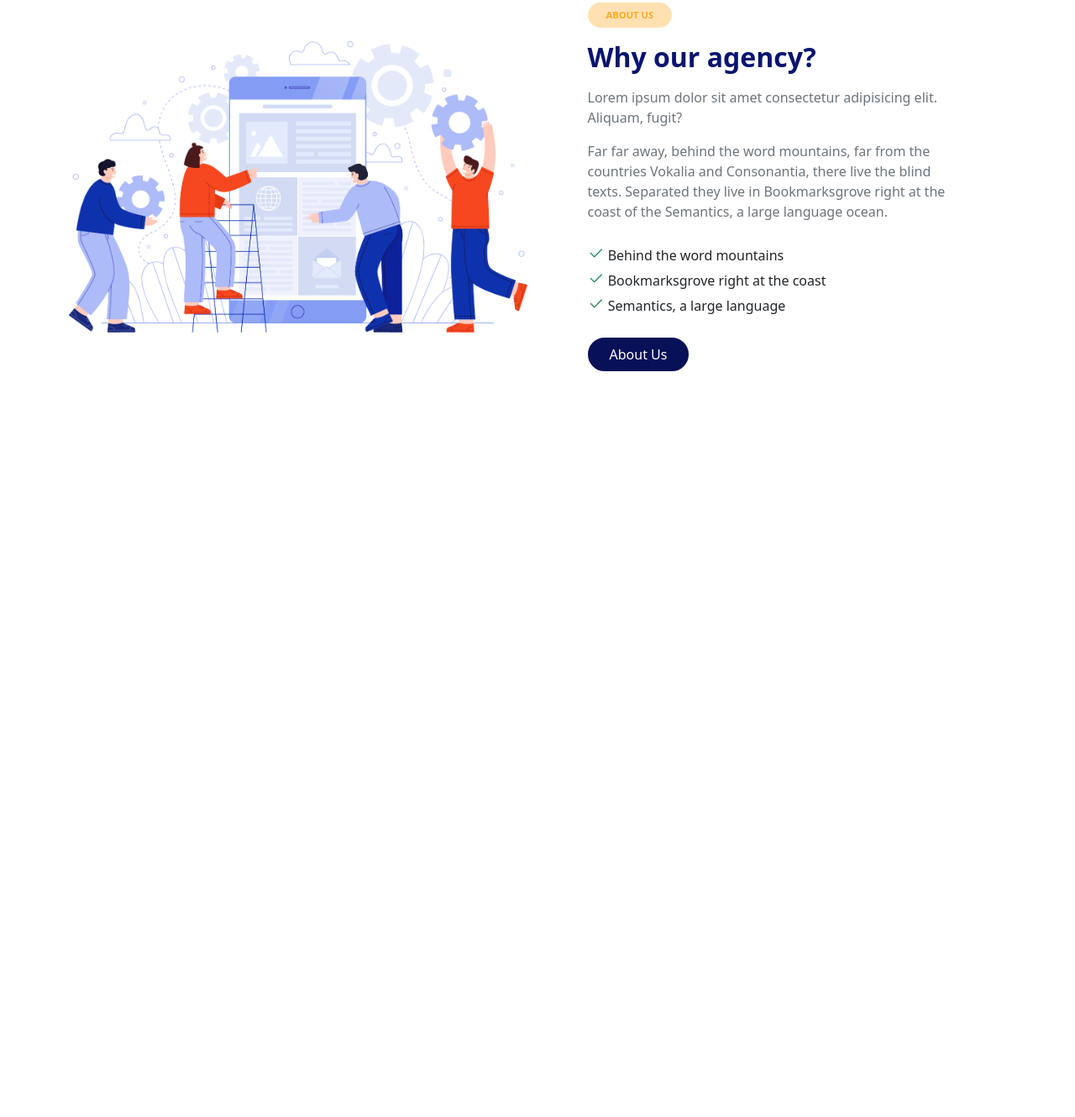
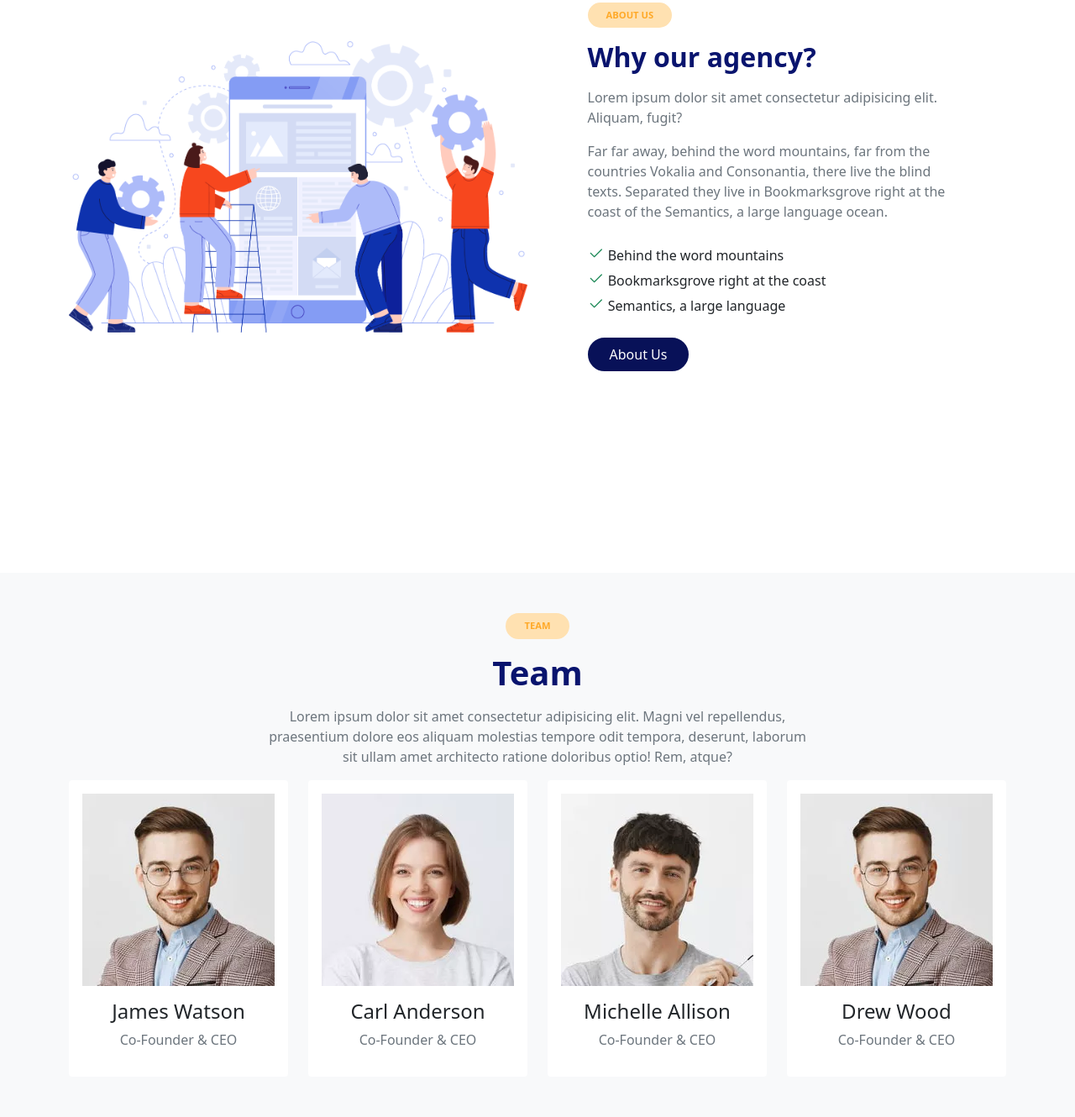
Before and after one commit to mm-tvkl/Complete-Project-5, a website: page html/aboutUs.html in a window 1280 px wide. Shown: the part 770-2100 px from the top of the page at 84% size. Before the commit the page ends 1260 px from the top, so only its background shows below. Drawn offline with nearby package versions, Linux system fonts and the light colour scheme; files whose address does not match are found by name.

Commit message:
Team section added to "aboutUs.html"

```diff
--- a/html/aboutUs.html
+++ b/html/aboutUs.html
@@ -156,6 +156,76 @@
             </div>
         </div>
     </section>
+
+    <!-- br Section XD -->
+    <section>
+        <br><br>
+        <br><br>
+        <br><br>
+        <br><br>
+    </section>
+
+    <!-- Team -->
+    <section>
+        <div class="container-fluid py-5 bg-light">
+            <div class="container">
+                <div class="row justify-content-center align-items-center">
+                    <div class="col-md-7 col-sm-12 text-center">
+                        <div class="main-badge d-inline-flex">TEAM</div>
+                        <h1 class="main-color fw-bold my-3">Team</h1>
+                        <p class="text-muted">
+                            Lorem ipsum dolor sit amet consectetur adipisicing elit. Magni vel repellendus, praesentium dolore eos aliquam molestias tempore odit tempora, deserunt, laborum sit ullam amet architecto ratione doloribus optio! Rem, atque?
+                        </p>
+                    </div>
+                </div>
+                <div class="row gy-4 justify-content-center align-items-center">
+                    <!-- Person 1 -->
+                    <div class="col-sm-12 col-md-6 col-lg-3">
+                        <div class="card bg-white border-0">
+                            <div class="card-body text-center">
+                                <img src="../img/team-img/avatar1.png" class="img-fluid" alt="">
+                                <h4 class="mt-3">James Watson</h4>
+                                <p class="text-muted">Co-Founder & CEO</p>
+                            </div>
+                        </div>
+                    </div>
+
+                    <!-- Person 2 -->
+                    <div class="col-sm-12 col-md-6 col-lg-3">
+                        <div class="card bg-white border-0">
+                            <div class="card-body text-center">
+                                <img src="../img/team-img/avatar2.png" class="img-fluid" alt="">
+                                <h4 class="mt-3">Carl Anderson</h4>
+                                <p class="text-muted">Co-Founder & CEO</p>
+                            </div>
+                        </div>
+                    </div>
+
+                    <!-- Person 3 -->
+                    <div class="col-sm-12 col-md-6 col-lg-3">
+                        <div class="card bg-white border-0">
+                            <div class="card-body text-center">
+                                <img src="../img/team-img/avatar3.png" class="img-fluid" alt="">
+                                <h4 class="mt-3">Michelle Allison</h4>
+                                <p class="text-muted">Co-Founder & CEO</p>
+                            </div>
+                        </div>
+                    </div>
+
+                    <!-- Person 4 -->
+                    <div class="col-sm-12 col-md-6 col-lg-3">
+                        <div class="card bg-white border-0">
+                            <div class="card-body text-center">
+                                <img src="../img/team-img/avatar1.png" class="img-fluid" alt="">
+                                <h4 class="mt-3">Drew Wood</h4>
+                                <p class="text-muted">Co-Founder & CEO</p>
+                            </div>
+                        </div>
+                    </div>
+                </div>
+            </div>
+        </div>
+    </section>
 </body>
 <!-- Bootstrap.min.js -->
 <script src="../node_modules/bootstrap/dist/js/bootstrap.bundle.min.js"></script>
```
Also changed, not shown: img/team-img/avatar1.png (added), img/team-img/avatar2.png (added), img/team-img/avatar3.png (added).
